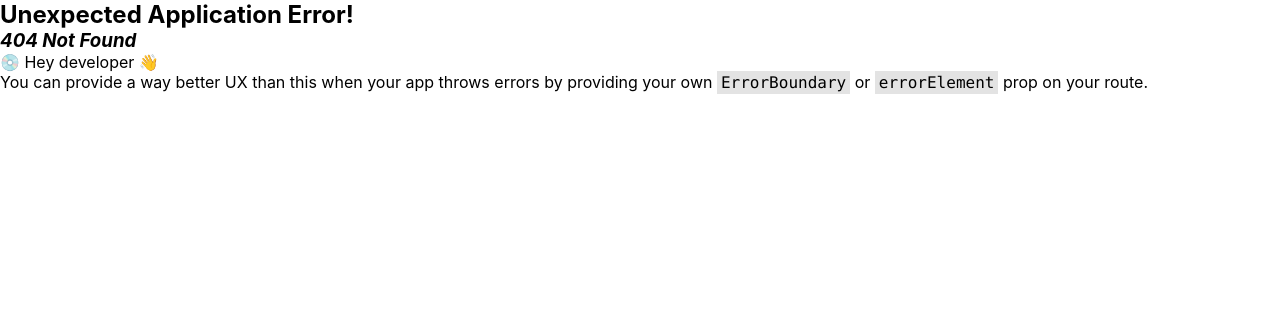
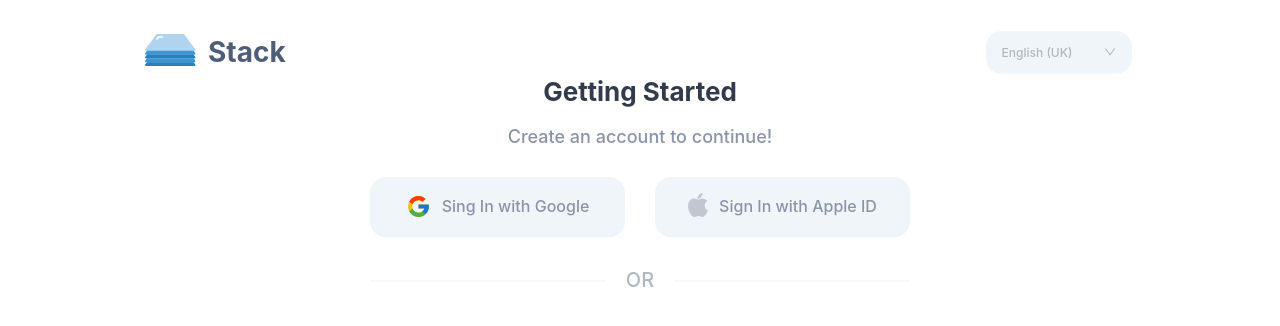
Before and after one commit to kamruzzaman-dev/TASK-M360ICT, a React (Vite) app: page /sign-up in a window 1280 px wide. Before the commit this address had no page. Shown: the top 326 px of the page. Built offline with nearby package versions, Linux system fonts and the light colour scheme.

Commit message:
done: signup page component called

```diff
--- a/src/pages/Auth/SignUP/index.tsx
+++ b/src/pages/Auth/SignUP/index.tsx
@@ -0,0 +1,18 @@
+import Navbar from "../../../component/Navbar";
+import SignUpTitle from "../../../component/SignUpTitle";
+import SocialSignUP from "../../../component/SocialSignup";
+
+const SignUp = () => {
+    return (
+        <div>
+            <Navbar />
+            <SignUpTitle
+                title="Getting Started"
+                message="Create an account to continue!"
+            />
+            <SocialSignUP />
+        </div>
+    );
+};
+
+export default SignUp;
--- a/src/route/Route.tsx
+++ b/src/route/Route.tsx
@@ -1,8 +1,10 @@
 import { createBrowserRouter } from "react-router-dom";
 import SignIn from "../pages/Auth/SignIn";
+import SignUp from "../pages/Auth/SignUP";
 
 const router = createBrowserRouter([
   { path: "/sign-in", element: <SignIn /> },
+  { path: "/sign-up", element: <SignUp /> },
 ]);
 
 export default router;
```
